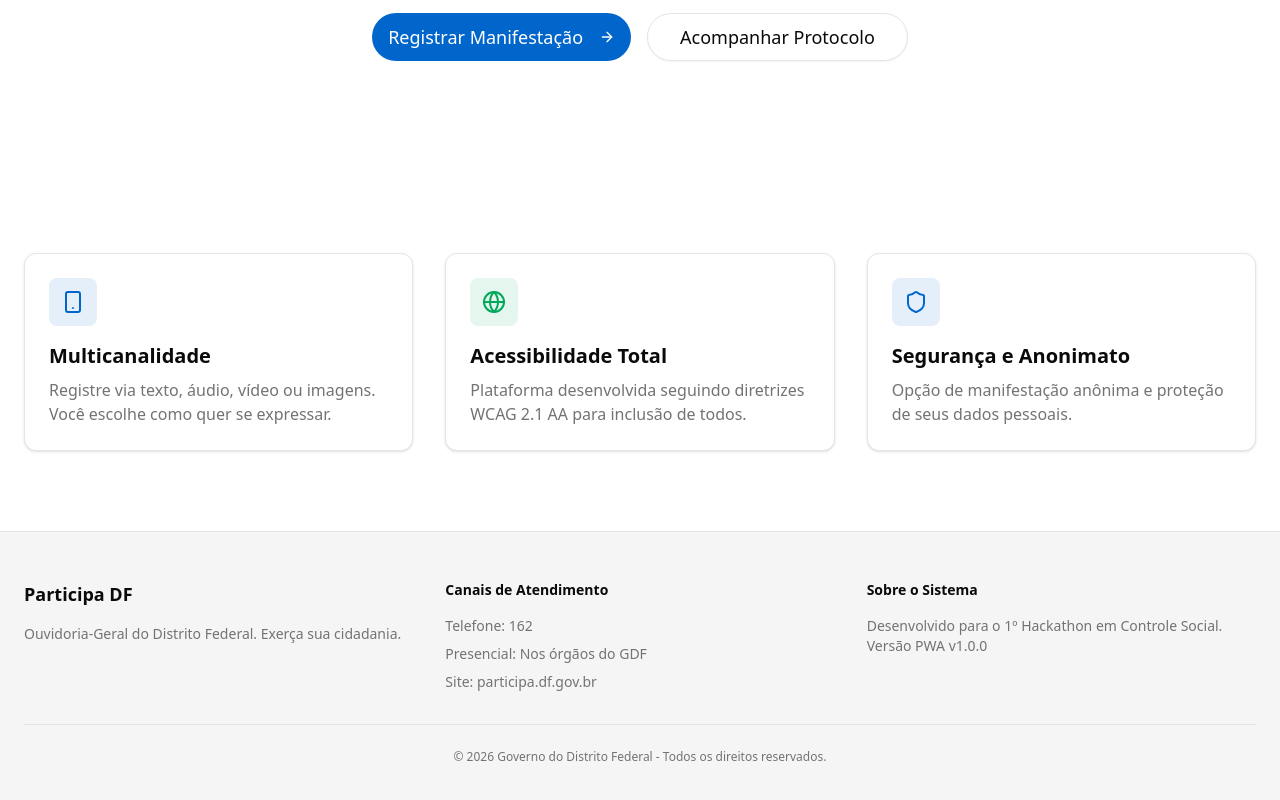
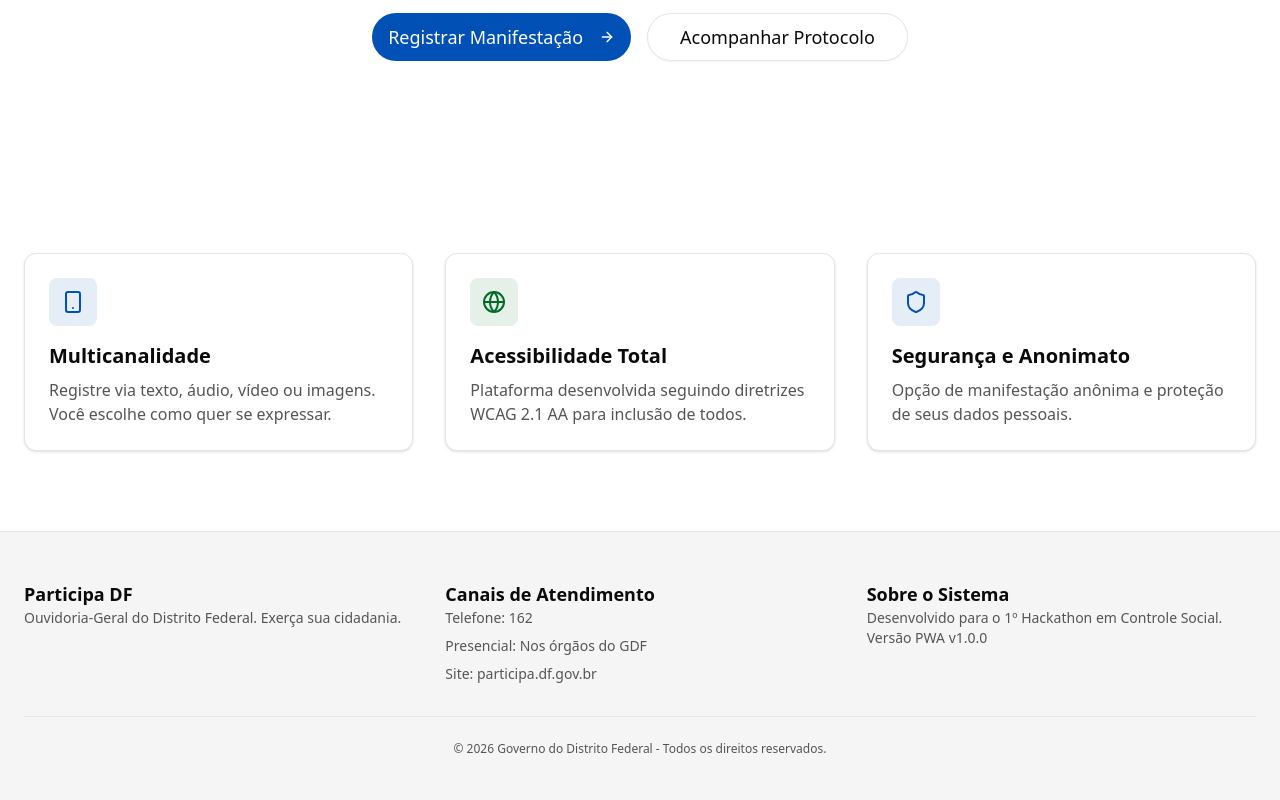
Before and after one commit to IHFox/desafio_ouvidoria, a Next.js app: page / in a window 1280 px wide. Shown: the part 420-1220 px from the top of the page. Built offline with nearby package versions, Linux system fonts and the light colour scheme.

Commit message:
feat: Enhance accessibility by allowing user scaling and adding ARIA labels, refine semantic headings, and update the color palette to oklch.

```diff
--- a/app/acompanhar/page.tsx
+++ b/app/acompanhar/page.tsx
@@ -60,7 +60,7 @@ export default function AcompanharPage() {
                 <p className="text-muted-foreground">Consulte o status e o andamento da sua solicitação pelo número do protocolo.</p>
             </div>
 
-            <Card className="border-1 border-primary/10 shadow-lg overflow-hidden">
+            <Card className="border-1 border-primary/10 shadow-md overflow-hidden">
                 <CardHeader className="bg-primary/5 border-b p-4">
                     <CardTitle className="text-lg">Buscar Protocolo</CardTitle>
                     <CardDescription>Insira o código recebido ao final do seu envio (ex: 20261234-AAAA)</CardDescription>
--- a/app/ajuda/page.tsx
+++ b/app/ajuda/page.tsx
@@ -132,7 +132,7 @@ export default function AjudaPage() {
     ];
 
     return (
-        <div className="max-w-4xl mx-auto space-y-12 animate-in fade-in duration-500 pb-20">
+        <div className="max-w-4xl mx-auto space-y-6 animate-in fade-in duration-500 pb-20">
             {/* Header */}
             <div className="text-center space-y-4">
                 <h1 className="text-4xl font-extrabold tracking-tight">Como podemos ajudar?</h1>
@@ -142,14 +142,7 @@ export default function AjudaPage() {
             </div>
 
             {/* O que é a Ouvidoria? */}
-            {/* <Card className="border-1 border-primary/10 shadow-xl bg-gradient-to-br from-card to-muted/30 overflow-hidden">
-                <CardHeader className="border-b bg-primary/5 pb-6">
-                    <CardTitle className="text-2xl flex items-center gap-3">
-                        <Info className="h-6 w-6 text-primary" />
-                        O que é a Ouvidoria do DF?
-                    </CardTitle>
-                </CardHeader> */}
-            <Card className="border-1 border-primary/10 shadow-lg overflow-hidden">
+            <Card className="border-1 border-primary/10 shadow-md overflow-hidden">
                 <CardHeader className="bg-primary/5 p-4">
                     <CardTitle className="text-lg flex items-center gap-3">
                         <Info className="h-6 w-6 text-primary" />
@@ -176,21 +169,21 @@ export default function AjudaPage() {
                             <div className="h-10 w-10 bg-primary/10 rounded-lg flex items-center justify-center text-primary">
                                 <Globe className="h-5 w-5" />
                             </div>
-                            <h3 className="font-bold text-primary">Participa DF</h3>
+                            <h2 className="font-bold text-primary">Participa DF</h2>
                             <p className="text-xs text-muted-foreground">Sistema web acessível 24h para registros e acompanhamento.</p>
                         </div>
                         <div className="space-y-3 p-4 bg-background rounded-xl border border-secondary/10 shadow-sm">
                             <div className="h-10 w-10 bg-secondary/10 rounded-lg flex items-center justify-center text-secondary">
                                 <Phone className="h-5 w-5" />
                             </div>
-                            <h3 className="font-bold text-secondary">Central 162</h3>
+                            <h2 className="font-bold text-secondary">Central 162</h2>
                             <p className="text-xs text-muted-foreground">Atendimento telefônico diário com horários ampliados.</p>
                         </div>
                         <div className="space-y-3 p-4 bg-background rounded-xl border border-primary/10 shadow-sm">
                             <div className="h-10 w-10 bg-primary/10 rounded-lg flex items-center justify-center text-primary">
                                 <MapPin className="h-5 w-5" />
                             </div>
-                            <h3 className="font-bold text-primary">Presencial</h3>
+                            <h2 className="font-bold text-primary">Presencial</h2>
                             <p className="text-xs text-muted-foreground">Atendimento físico em diversos órgãos do Governo do DF.</p>
                         </div>
                     </div>
@@ -208,7 +201,7 @@ export default function AjudaPage() {
             <div className="space-y-6">
                 <div className="flex items-center gap-3 mb-8">
                     <QuestionIcon className="h-7 w-7 text-primary" />
-                    <h2 className="text-3xl font-bold">Perguntas Frequentes</h2>
+                    <h2 className="text-2xl font-bold">Perguntas Frequentes</h2>
                 </div>
 
                 <Accordion type="single" collapsible className="space-y-4">
@@ -232,7 +225,7 @@ export default function AjudaPage() {
             {/* Still have questions? */}
             <Card className="bg-primary text-primary-foreground border-none">
                 <CardContent className="p-8 text-center space-y-4">
-                    <h3 className="text-2xl font-bold">Ainda tem dúvidas?</h3>
+                    <h2 className="text-2xl font-bold">Ainda tem dúvidas?</h2>
                     <p className="opacity-90 max-w-xl mx-auto">
                         Se não encontrou o que procurava, nossa equipe está pronta para ajudar através dos canais oficiais.
                     </p>
--- a/app/globals.css
+++ b/app/globals.css
@@ -56,15 +56,15 @@
   --popover-foreground: oklch(0.145 0 0);
 
   /* Azul GDF */
-  --primary: #0066cc;
+  --primary: oklch(0.45 0.18 255);
   --primary-foreground: #ffffff;
 
   /* Verde GDF */
-  --secondary: #00a859;
+  --secondary: oklch(0.45 0.16 153);
   --secondary-foreground: #ffffff;
 
   --muted: oklch(0.97 0 0);
-  --muted-foreground: oklch(0.556 0 0);
+  --muted-foreground: oklch(0.45 0 0);
   --accent: oklch(0.97 0 0);
   --accent-foreground: oklch(0.205 0 0);
   --destructive: oklch(0.577 0.245 27.325);
--- a/app/layout.tsx
+++ b/app/layout.tsx
@@ -19,8 +19,6 @@ export const viewport: Viewport = {
   themeColor: "#0066cc",
   width: "device-width",
   initialScale: 1,
-  maximumScale: 1,
-  userScalable: false,
 };
 
 export const metadata: Metadata = {
--- a/app/page.tsx
+++ b/app/page.tsx
@@ -34,21 +34,21 @@ export default function Home() {
           <div className="h-12 w-12 bg-primary/10 rounded-lg flex items-center justify-center mb-4 text-primary">
             <Smartphone className="h-6 w-6" />
           </div>
-          <h3 className="text-xl font-bold mb-2">Multicanalidade</h3>
+          <h2 className="text-xl font-bold mb-2">Multicanalidade</h2>
           <p className="text-muted-foreground">Registre via texto, áudio, vídeo ou imagens. Você escolhe como quer se expressar.</p>
         </div>
         <div className="bg-card p-6 rounded-xl border shadow-sm hover:shadow-md transition-shadow">
           <div className="h-12 w-12 bg-secondary/10 rounded-lg flex items-center justify-center mb-4 text-secondary">
             <Globe className="h-6 w-6" />
           </div>
-          <h3 className="text-xl font-bold mb-2">Acessibilidade Total</h3>
+          <h2 className="text-xl font-bold mb-2">Acessibilidade Total</h2>
           <p className="text-muted-foreground">Plataforma desenvolvida seguindo diretrizes WCAG 2.1 AA para inclusão de todos.</p>
         </div>
         <div className="bg-card p-6 rounded-xl border shadow-sm hover:shadow-md transition-shadow">
           <div className="h-12 w-12 bg-primary/10 rounded-lg flex items-center justify-center mb-4 text-primary">
             <Shield className="h-6 w-6" />
           </div>
-          <h3 className="text-xl font-bold mb-2">Segurança e Anonimato</h3>
+          <h2 className="text-xl font-bold mb-2">Segurança e Anonimato</h2>
           <p className="text-muted-foreground">Opção de manifestação anônima e proteção de seus dados pessoais.</p>
         </div>
       </section>
--- a/components/features/manifestacao/FormManifestacao.tsx
+++ b/components/features/manifestacao/FormManifestacao.tsx
@@ -140,7 +140,7 @@ export function FormManifestacao() {
                     <span>Passo {currentStep + 1} de {STEPS.length}</span>
                     <span>{STEPS[currentStep].title}</span>
                 </div>
-                <Progress value={progress} className="h-2" />
+                <Progress value={progress} className="h-2" aria-label="Progresso" />
             </div>
 
             <Card>
--- a/components/layout/Footer.tsx
+++ b/components/layout/Footer.tsx
@@ -4,14 +4,14 @@ export function Footer() {
             <div className="container px-4 md:px-6">
                 <div className="grid gap-8 md:grid-cols-3">
                     <div className="space-y-4">
-                        <h3 className="font-bold text-lg">Participa DF</h3>
+                        <span className="font-bold text-lg">Participa DF</span>
                         <p className="text-sm text-muted-foreground">
                             Ouvidoria-Geral do Distrito Federal.
                             Exerça sua cidadania.
                         </p>
                     </div>
                     <div className="space-y-4">
-                        <h3 className="font-bold text-sm">Canais de Atendimento</h3>
+                        <span className="font-bold text-lg">Canais de Atendimento</span>
                         <ul className="space-y-2 text-sm text-muted-foreground">
                             <li>Telefone: 162</li>
                             <li>Presencial: Nos órgãos do GDF</li>
@@ -19,7 +19,7 @@ export function Footer() {
                         </ul>
                     </div>
                     <div className="space-y-4">
-                        <h3 className="font-bold text-sm">Sobre o Sistema</h3>
+                        <span className="font-bold text-lg">Sobre o Sistema</span>
                         <p className="text-sm text-muted-foreground">
                             Desenvolvido para o 1º Hackathon em Controle Social.
                             Versão PWA v1.0.0
```
